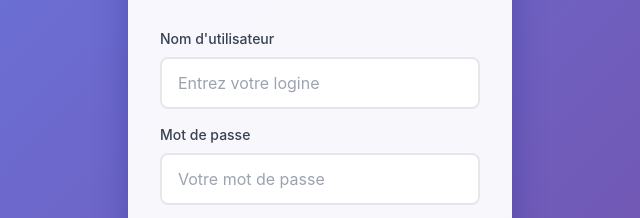
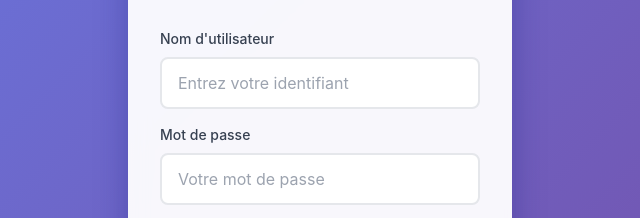
Before and after one commit to MarabaShop/gestionnaire-ecommerce, a plain HTML site: page index.html in a window 1280 px wide. Shown: the part 341-559 px from the top of the page, 320-960 px from the left. Drawn offline with nearby package versions, Linux system fonts and the light colour scheme.

Commit message:
Update index.html

```diff
--- a/index.html
+++ b/index.html
@@ -114,7 +114,7 @@
             <div class="space-y-4">
                 <div>
                     <label class="block text-sm font-medium text-gray-700 mb-2">Nom d'utilisateur</label>
-                    <input type="text" id="username" class="w-full px-4 py-3 rounded-lg border-2 border-gray-200 focus:border-purple-500 focus:outline-none" placeholder="Entrez votre logine">
+                    <input type="text" id="username" class="w-full px-4 py-3 rounded-lg border-2 border-gray-200 focus:border-purple-500 focus:outline-none" placeholder="Entrez votre identifiant">
                 </div>
                 <div>
                     <label class="block text-sm font-medium text-gray-700 mb-2">Mot de passe</label>
```
